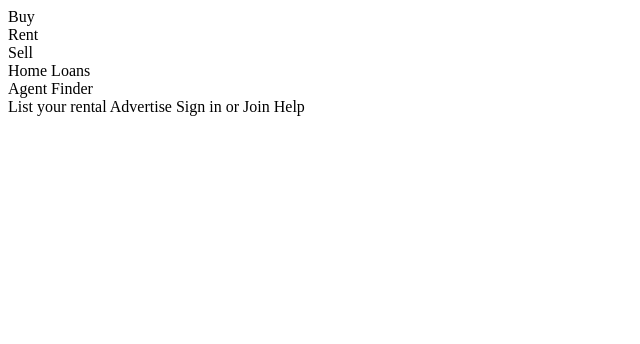
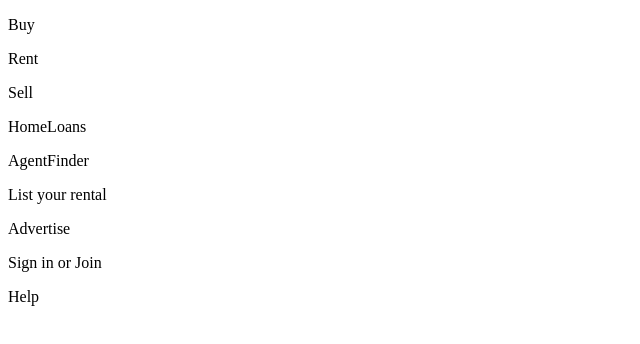
Before and after one commit to ZalloProject/super-top-nav-bar, a React app: page / in a window 1280 px wide. Shown: the top 344 px of the page, without its empty margins (0-640 px from the left). Built offline with nearby package versions, Linux system fonts and the light colour scheme; the HTML template or start-up script is replaced by a standard one.

Commit message:
Modifying files. Goal is many files but shorter length

```diff
--- a/client/src/components/AgentFinder.jsx
+++ b/client/src/components/AgentFinder.jsx
@@ -1,9 +1,11 @@
 import React from 'react';
 
-const AgentFinder = () => {
-  return (
-    <div></div>
-  )
+const AgentFinder = ({handleHover, view}) => {
+  return (<div>
+    <p className="superNavText">
+      AgentFinder
+    </p>
+  </div>)
 }
 
 export default AgentFinder
--- a/client/src/components/Buy.jsx
+++ b/client/src/components/Buy.jsx
@@ -1,9 +1,11 @@
 import React from 'react';
 
 const Buy = ({handleHover, view}) => {
-  return (
-    <div></div>
-  )
+  return (<div>
+    <p className="superNavText">
+      Buy
+    </p>
+  </div>)
 }
 
 export default Buy
--- a/client/src/components/HomeLoans.jsx
+++ b/client/src/components/HomeLoans.jsx
@@ -1,9 +1,11 @@
 import React from 'react';
 
-const HomeLoans = () => {
-  return (
-    <div></div>
-  )
+const HomeLoans = ({handleHover, view}) => {
+  return (<div>
+    <p className="superNavText">
+      HomeLoans
+    </p>
+  </div>)
 }
 
 export default HomeLoans
--- a/client/src/components/Index.jsx
+++ b/client/src/components/Index.jsx
@@ -5,6 +5,7 @@ import Sell from './Sell.jsx';
 import HomeLoans from './HomeLoans.jsx';
 import AgentFinder from './AgentFinder.jsx';
 import Logo from './Logo.jsx';
+import RightSide from './RightSide'
 
 class Index extends React.Component {
   constructor(props){
@@ -21,33 +22,14 @@ class Index extends React.Component {
 
   render(){
     return(
-      <div className="superNavOuterContainer">
-        <span className="superNavInnerContainer">
-        <Buy
-        handleHover={this.handleHover}
-        view={this.state.view}/>
-        Buy
-        <Rent
-        handleHover={this.handleHover}
-        view={this.state.view}/>
-        Rent
-        <Sell handleHover={this.handleHover}
-        view={this.state.view}/>
-        Sell
-        <HomeLoans
-        handleHover={this.handleHover}
-        view={this.state.view}/>
-        Home Loans
-        <AgentFinder
-        handleHover={this.handleHover}
-        view={this.state.view}/>
-        Agent Finder
-        <Logo />
-        List your rental
-        Advertise
-        Sign in or Join
-        Help
-        </span>
+      <div className="superNavContainer">
+        <Buy onHover={(e)=> {this.handleHover}} view={this.state.view}/>
+        <Rent onHover={(e)=> {this.handleHover}} view={this.state.view}/>
+        <Sell onHover={(e)=> {this.handleHover}} view={this.state.view}/>
+        <HomeLoans onHover={(e)=> {this.handleHover}} view={this.state.view}/>
+        <AgentFinder onHover={(e)=> {this.handleHover}} view={this.state.view}/>
+        <Logo/>
+        <RightSide/>
       </div>
     )
   }
--- a/client/src/components/Rent.jsx
+++ b/client/src/components/Rent.jsx
@@ -1,9 +1,11 @@
 import React from 'react';
 
-const Rent = () => {
-  return (
-    <div></div>
-  )
+const Rent = ({handleHover, view}) => {
+  return (<div>
+    <p className="superNavText">
+      Rent
+    </p>
+  </div>)
 }
 
 export default Rent
--- /dev/null
+++ b/client/src/components/RightSide.jsx
@@ -0,0 +1,22 @@
+import React from 'react';
+
+const RightSide = () => {
+  return (
+    <div>
+      <p className="superNavText">
+        List your rental
+      </p>
+      <p className="superNavText">
+        Advertise
+      </p>
+      <p className="superNavText">
+        Sign in or Join
+      </p>
+      <p className="superNavText">
+        Help
+      </p>
+    </div>
+  )
+}
+
+export default RightSide
--- a/client/src/components/Sell.jsx
+++ b/client/src/components/Sell.jsx
@@ -1,9 +1,11 @@
 import React from 'react';
 
-const Sell = () => {
-  return (
-    <div></div>
-  )
+const Sell = ({handleHover, view}) => {
+  return (<div>
+    <p className="superNavText">
+      Sell
+    </p>
+  </div>)
 }
 
 export default Sell
```
